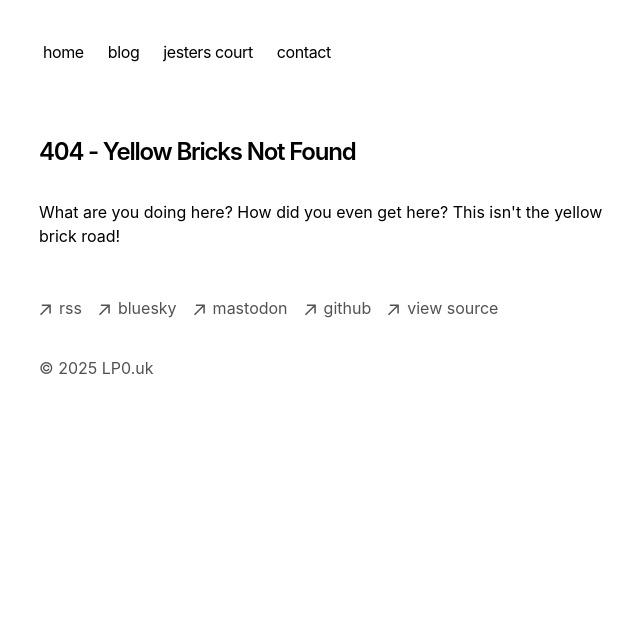
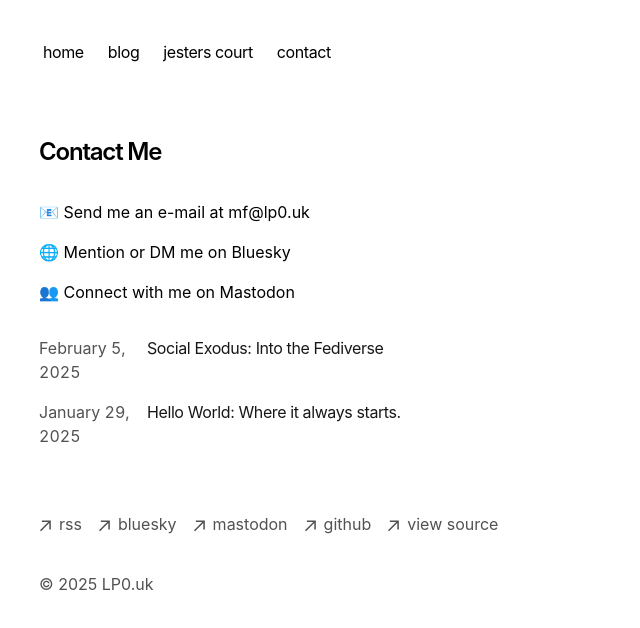
Before and after one commit to MichelleFindlay/lp0.uk, a Next.js app: page /socials in a window 1280 px wide. Before the commit this address had no page. Shown: the top 628 px of the page, without its empty margins (313-953 px from the left). Built offline with nearby package versions, Linux system fonts and the light colour scheme.

Commit message:
Create page.mdx

```diff
--- /dev/null
+++ b/app/socials/page.mdx
@@ -0,0 +1,26 @@
+import { BlogPosts } from 'app/components/posts'
+
+export default function Page() {
+  return (
+    <section>
+      <h1 className="mb-8 text-2xl font-semibold tracking-tighter">
+        Contact Me
+      </h1>
+      <p className="mb-4">
+        {`📧 Send me an e-mail at mf@lp0.uk`}
+      </p>
+
+      <p className="mb-4">
+        {`🌐 Mention or DM me on Bluesky`}
+      </p>
+
+      <p className="mb-4">
+        {`👥 Connect with me on Mastodon`}
+      </p>
+
+      <div className="my-8">
+        <BlogPosts />
+      </div>
+    </section>
+  )
+}
```
